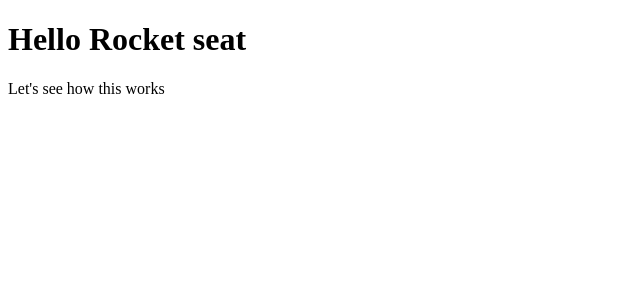
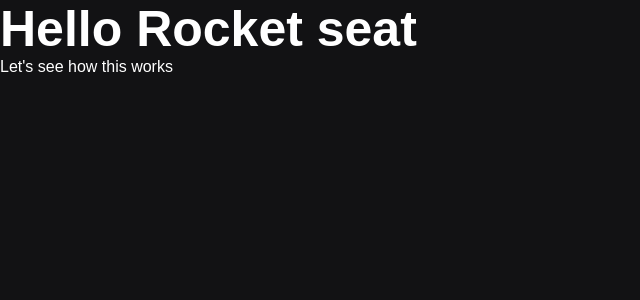
Before and after one commit to JoseMurilloc/next-start-course, a Next.js app: page / in a window 1280 px wide. Shown: the top 300 px of the page, without its empty margins (0-640 px from the left). Built offline with nearby package versions, Linux system fonts and the light colour scheme.

Commit message:
Add styled-components :lipstick:

```diff
--- a/package.json
+++ b/package.json
@@ -10,11 +10,14 @@
   "dependencies": {
     "next": "10.0.1",
     "react": "17.0.1",
-    "react-dom": "17.0.1"
+    "react-dom": "17.0.1",
+    "styled-components": "^5.2.1"
   },
   "devDependencies": {
     "@types/node": "^14.14.7",
     "@types/react": "^16.9.56",
+    "@types/styled-components": "^5.1.4",
+    "babel-plugin-styled-components": "^1.11.1",
     "typescript": "^4.0.5"
   }
 }
--- a/src/pages/_app.tsx
+++ b/src/pages/_app.tsx
@@ -1,3 +1,10 @@
+import GlobalStyles from "../styles/GlobalStyles";
+
 export default function MyApp({ Component, pageProps }) {
-  return <Component {...pageProps} />
+  return (
+    <>
+      <GlobalStyles />
+      <Component {...pageProps} />
+    </>
+  );
 }
--- /dev/null
+++ b/src/pages/_document.tsx
@@ -0,0 +1,30 @@
+import Document, { DocumentContext } from 'next/document'
+import { ServerStyleSheet } from 'styled-components'
+
+export default class MyDocument extends Document {
+  static async getInitialProps(ctx: DocumentContext) {
+    const sheet = new ServerStyleSheet()
+    const originalRenderPage = ctx.renderPage
+
+    try {
+      ctx.renderPage = () =>
+        originalRenderPage({
+          enhanceApp: (App) => (props) =>
+            sheet.collectStyles(<App {...props} />),
+        })
+
+      const initialProps = await Document.getInitialProps(ctx)
+      return {
+        ...initialProps,
+        styles: (
+          <>
+            {initialProps.styles}
+            {sheet.getStyleElement()}
+          </>
+        ),
+      }
+    } finally {
+      sheet.seal()
+    }
+  }
+}
--- a/src/pages/index.tsx
+++ b/src/pages/index.tsx
@@ -1,7 +1,9 @@
+import {Title} from '../styles/pages/Home';
+
 export default function Home() {
   return (
     <div>
-      <h1>Hello Rocket seat</h1>
+      <Title>Hello Rocket seat</Title>
       <p>Let's see how this works</p>
     </div>
   )
--- /dev/null
+++ b/src/styles/GlobalStyles.ts
@@ -0,0 +1,16 @@
+import { createGlobalStyle } from 'styled-components';
+
+
+export default createGlobalStyle`
+  * {
+    padding: 0;
+    margin: 0;
+    box-sizing: border-box;
+  }
+
+  body {
+    background-color: #121214;
+    color: #fff;
+    font-family: Arial, Helvetica, sans-serif;
+  }
+`;
--- /dev/null
+++ b/src/styles/pages/Home.ts
@@ -0,0 +1,6 @@
+import styled from 'styled-components';
+
+export const Title = styled.h1`
+  color: #fff;
+  font-size: 50px;
+`;
```
Also changed, not shown: .babel.config.js (added), 1 other file (tests, documents, lock files or other folders).
